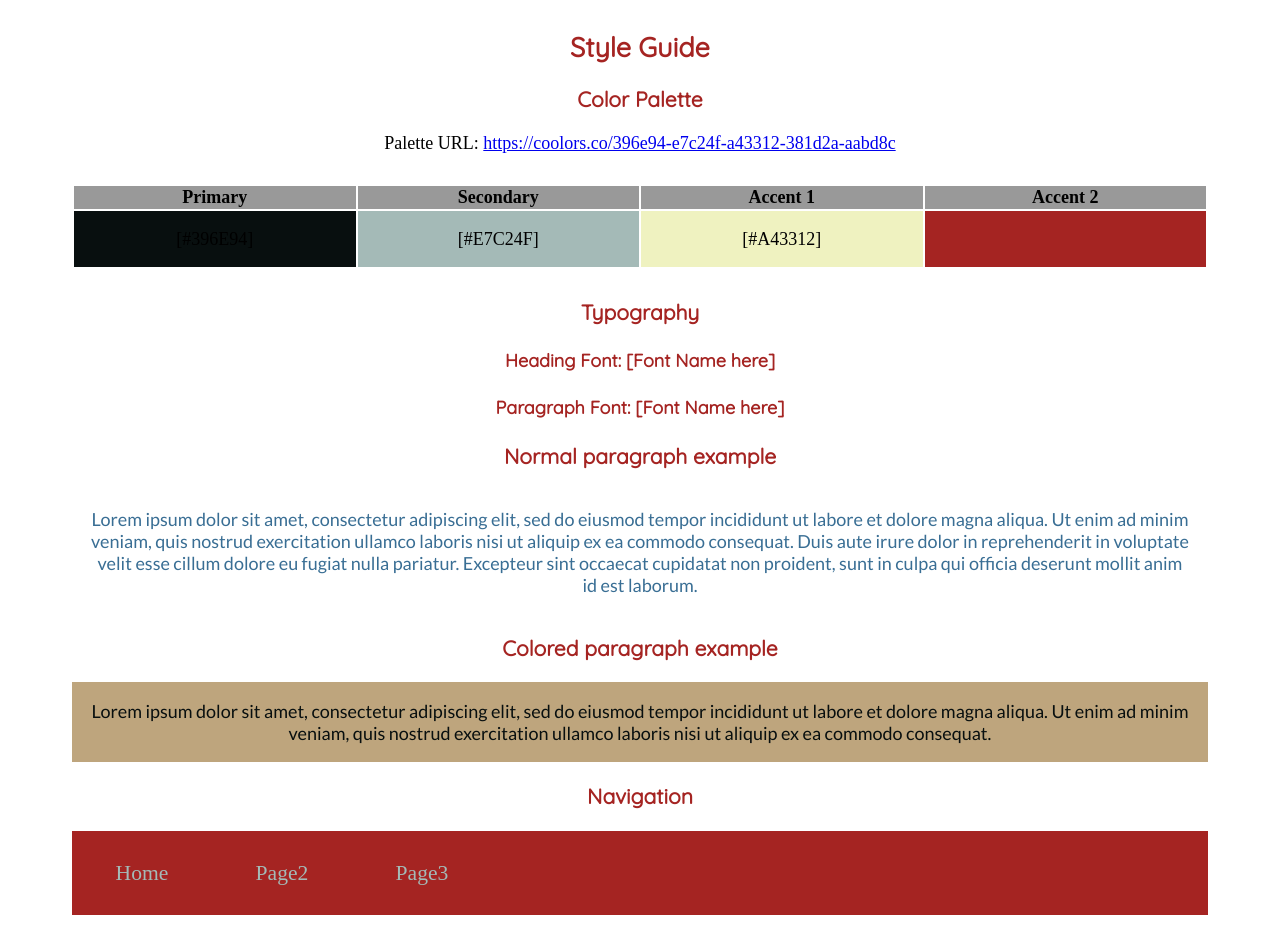
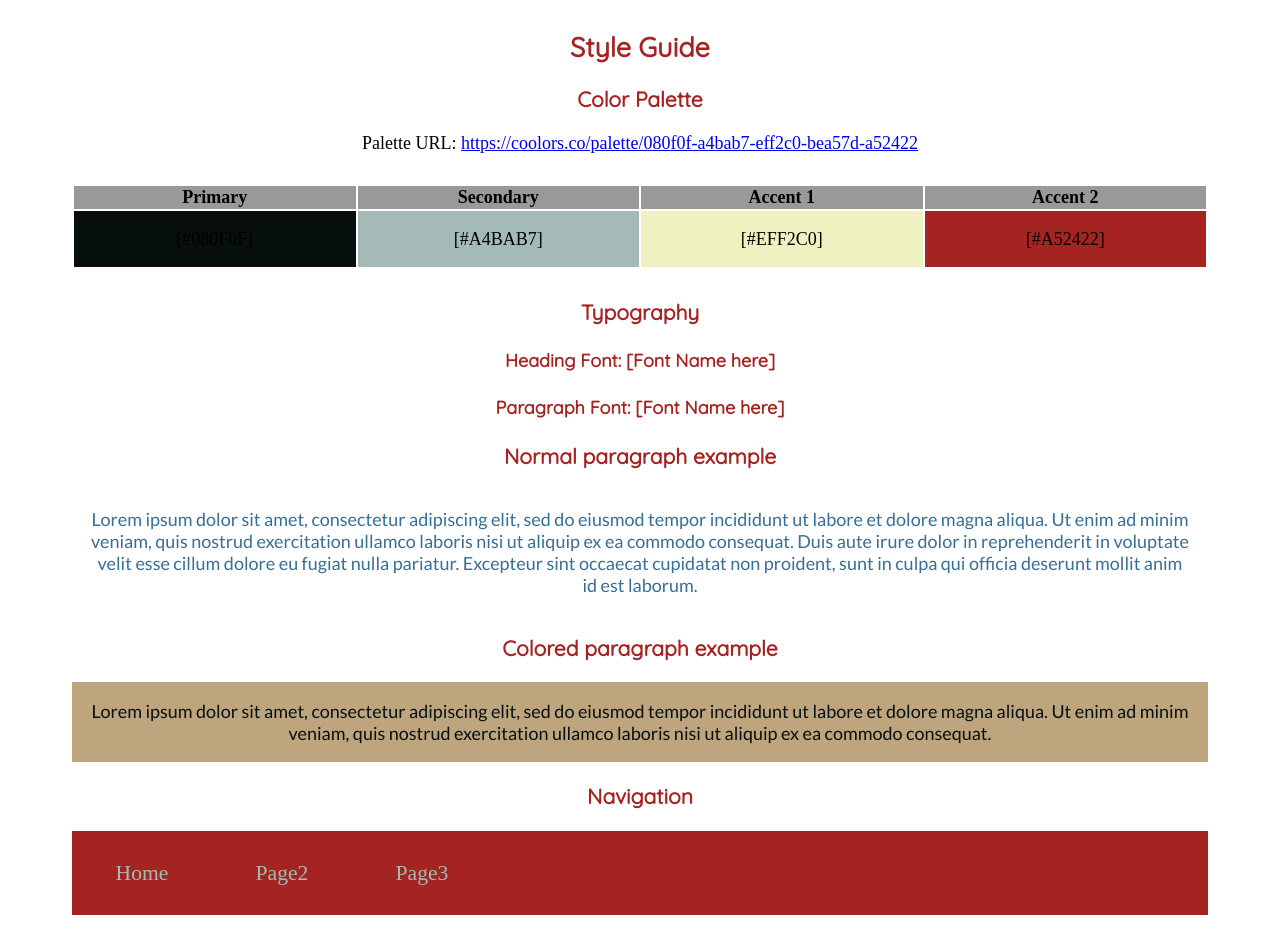
Before and after one commit to Cschiermeister/PersonalSite, a plain HTML site: page index.html in a window 1280 px wide. Shown: the part 1100-2030 px from the top of the page. Drawn offline with Linux system fonts and the light colour scheme.

```diff
--- a/index.html
+++ b/index.html
@@ -44,13 +44,13 @@
       <!--  The colors you choose for a website are one of the most important decisions you will make. Follow the instructions on the activity in iLearn then return and replace the color codes below with the hex color codes (the 6 digit numbers that show at the bottom of each color) for the colors you have chosen below.  You should have at least 2 colors but do not have to fill in all 4 if you do not need them.  -->
 
       <!-- Copy and paste the URL to your finished palette below Make sure to paste it into both spots -->
-      Palette URL: <a href="https://coolors.co/396e94-e7c24f-a43312-381d2a-aabd8c" target="_blank">https://coolors.co/396e94-e7c24f-a43312-381d2a-aabd8c</a>
+      Palette URL: <a href="https://coolors.co/palette/080f0f-a4bab7-eff2c0-bea57d-a52422" target="_blank">https://coolors.co/palette/080f0f-a4bab7-eff2c0-bea57d-a52422</a>
 
 
       <table class="colors">
         <tr><th>Primary</th><th>Secondary</th><th>Accent 1</th><th>Accent 2</th></tr>
         <!-- Replace the numbers in the boxes below with your hex color codes. Then switch to the site-plan.css file and change your colors there as well. -->
-        <tr><td class="primary">[#396E94]</td><td class="secondary">[#E7C24F]</td><td class="accent1">[#A43312]</td><td class="accent2"></td></tr>
+        <tr><td class="primary">[#080F0F]</td><td class="secondary">[#A4BAB7]</td><td class="accent1">[#EFF2C0]</td><td class="accent2">[#A52422]</td></tr>
       </table>
 
       <!-- ------------------------Step 9------------------------------ -->
```
